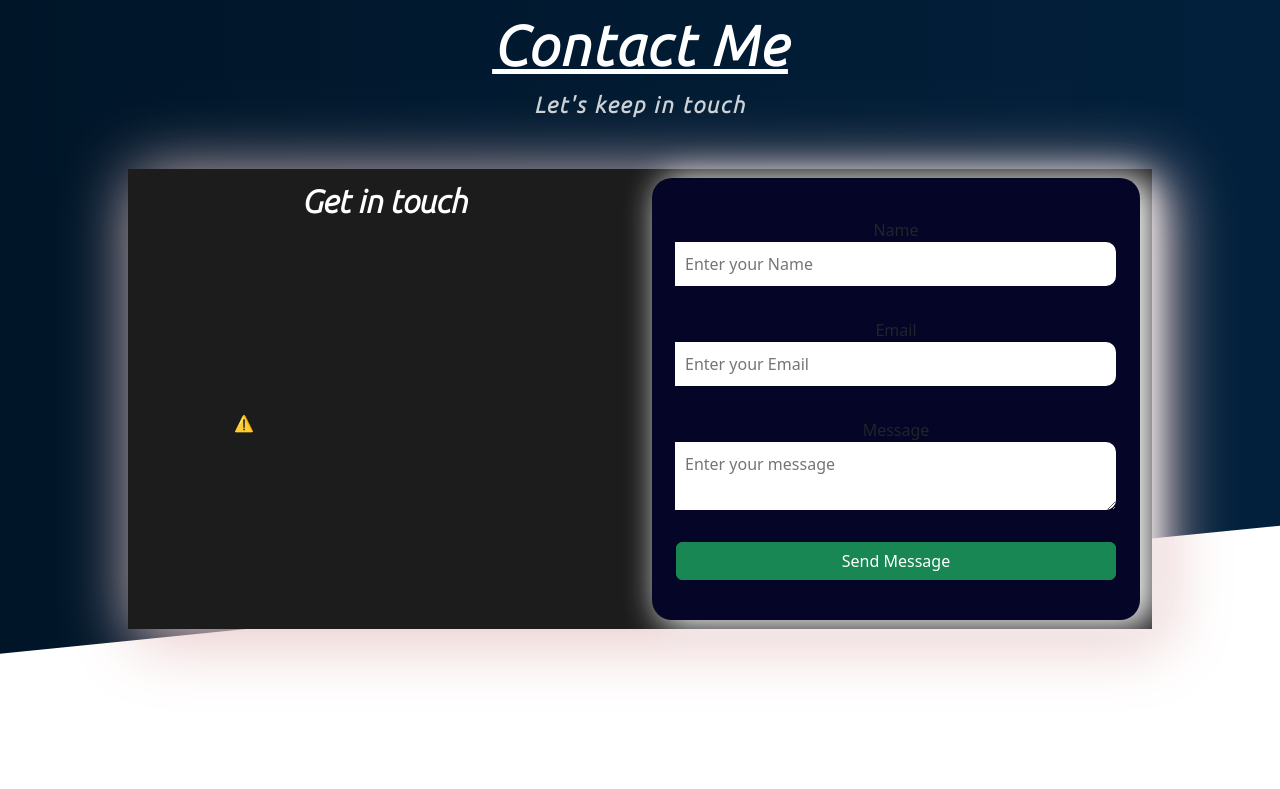
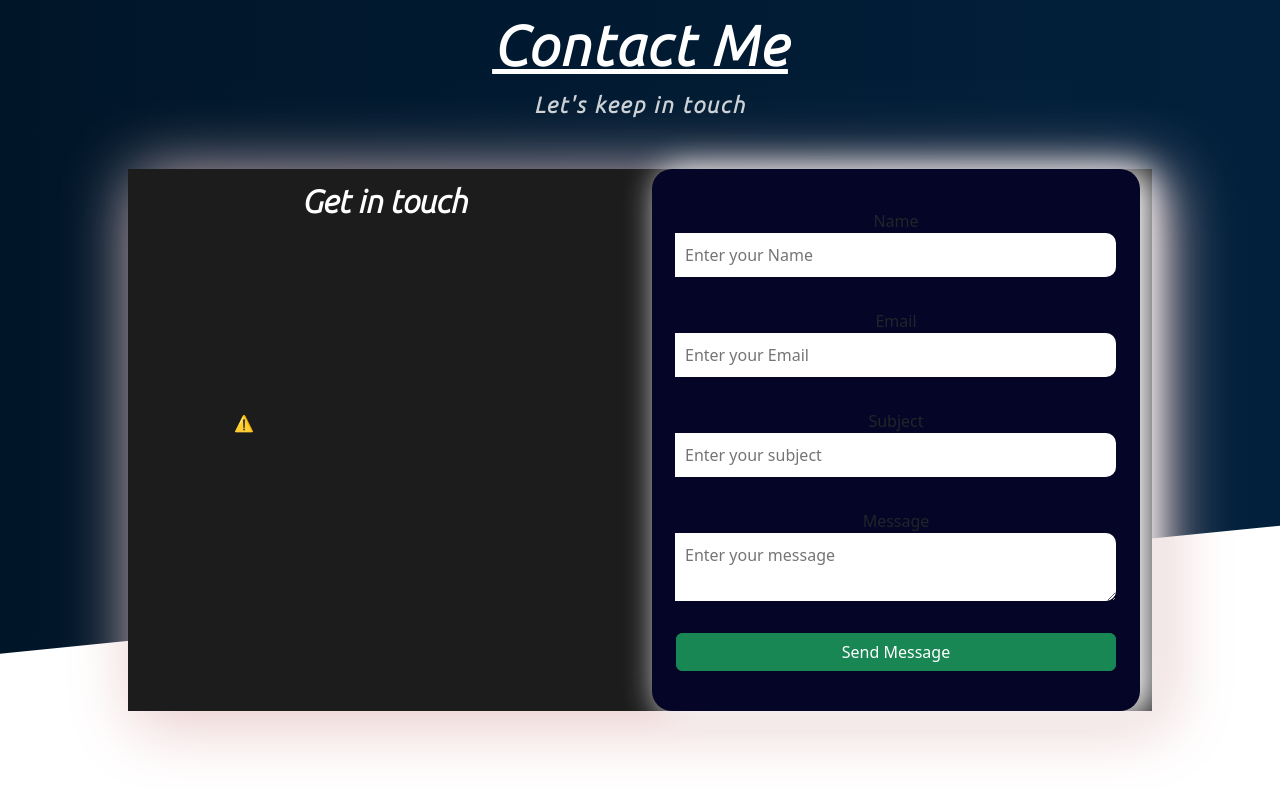
Before and after one commit to Rosdel/ultimateReactPortfoliofinal, a React (Create React App) app: page / in a window 1280 px wide. Shown: the part 2665-3454 px from the top of the page. Before the commit the page ends 3412 px from the top, so only its background shows below. Built offline with nearby package versions, Linux system fonts and the light colour scheme; no server answers.

Commit message:
email sending

```diff
--- a/package.json
+++ b/package.json
@@ -3,6 +3,7 @@
   "version": "0.1.0",
   "private": true,
   "dependencies": {
+    "@emailjs/browser": "^3.6.2",
     "@testing-library/jest-dom": "^5.16.4",
     "@testing-library/react": "^13.3.0",
     "@testing-library/user-event": "^13.5.0",
--- a/src/App.js
+++ b/src/App.js
@@ -95,7 +95,7 @@ function App() {
                 Operation..!!
               </span>
               <div className="d-flex flex-row justify-content-center mt-5">
-                <a href="#contactme" className="btn-hire-me">
+                <a href="#Contactme" className="btn-hire-me">
                   Hire me!
                 </a>
                 <a
--- a/src/Contact.js
+++ b/src/Contact.js
@@ -1,9 +1,35 @@
-import React, { useState } from "react"
+import React, { useState, useRef } from "react"
+import emailjs from "@emailjs/browser"
 import "./contact.css"
 export default function Contact() {
   const [name, setname] = useState("")
   const [email, setemail] = useState("")
+  const [subject, setsubject] = useState("")
+  const form = useRef()
+
   const [message, setmessage] = useState("")
+
+  function sendEmail(e) {
+    e.preventDefault()
+
+    emailjs
+      .sendForm(
+        "service_94sra1k",
+        "template_2fkixqa",
+        form.current,
+        "vxyTQDuoaNvg-JIKJ"
+      )
+      .then(
+        (result) => {
+          console.log(result.text)
+        },
+        (error) => {
+          console.log(error.text)
+        }
+      )
+    e.target.reset()
+  }
+
   return (
     <>
       <div>
@@ -22,7 +48,11 @@ export default function Contact() {
             </div>
           </div>
           <div className="col-lg-6 col-md-5 col-sm-12 my-auto">
-            <div className="d-flex flex-column card-contact-right">
+            <form
+              onSubmit={sendEmail}
+              ref={form}
+              className="d-flex flex-column card-contact-right"
+            >
               <div className="input-group my-3 d-flex flex-column">
                 <label>Name</label>
                 <input
@@ -33,8 +63,10 @@ export default function Contact() {
                   type="text"
                   placeholder="Enter your Name"
                   className="input-groups"
+                  name="name"
                 />
               </div>
+
               <div className="input-group my-3 d-flex flex-column">
                 <label>Email</label>
                 <input
@@ -42,28 +74,46 @@ export default function Contact() {
                   onChange={(e) => {
                     setemail(e.target.value)
                   }}
-                  type="text"
+                  type="email"
                   placeholder="Enter your Email"
                   className="input-groups"
+                  name="email"
                 />
               </div>
               <div className="input-group my-3 d-flex flex-column">
-                <label>Message</label>
-                <textarea
-                  value={message}
+                <label>Subject</label>
+                <input
+                  value={subject}
                   onChange={(e) => {
-                    setmessage(e.target.value)
+                    setsubject(e.target.value)
                   }}
                   type="text"
-                  placeholder="Enter your message"
+                  placeholder="Enter your subject"
                   className="input-groups"
+                  name="subject"
                 />
               </div>
 
               <div className="input-group my-3 d-flex flex-column">
-                <button className="btn btn-success">Send Message</button>
+                <label>Message</label>
+                <textarea
+                  onChange={(e) => {
+                    setmessage(e.target.value)
+                  }}
+                  placeholder="Enter your message"
+                  className="input-groups"
+                  name="message"
+                ></textarea>
               </div>
-            </div>
+
+              <div className="input-group my-3 d-flex flex-column">
+                <input
+                  className="btn btn-success"
+                  type="submit"
+                  value="Send Message"
+                />
+              </div>
+            </form>
           </div>
         </div>
       </div>
```
Also changed, not shown: 1 other file (tests, documents, lock files or other folders).
